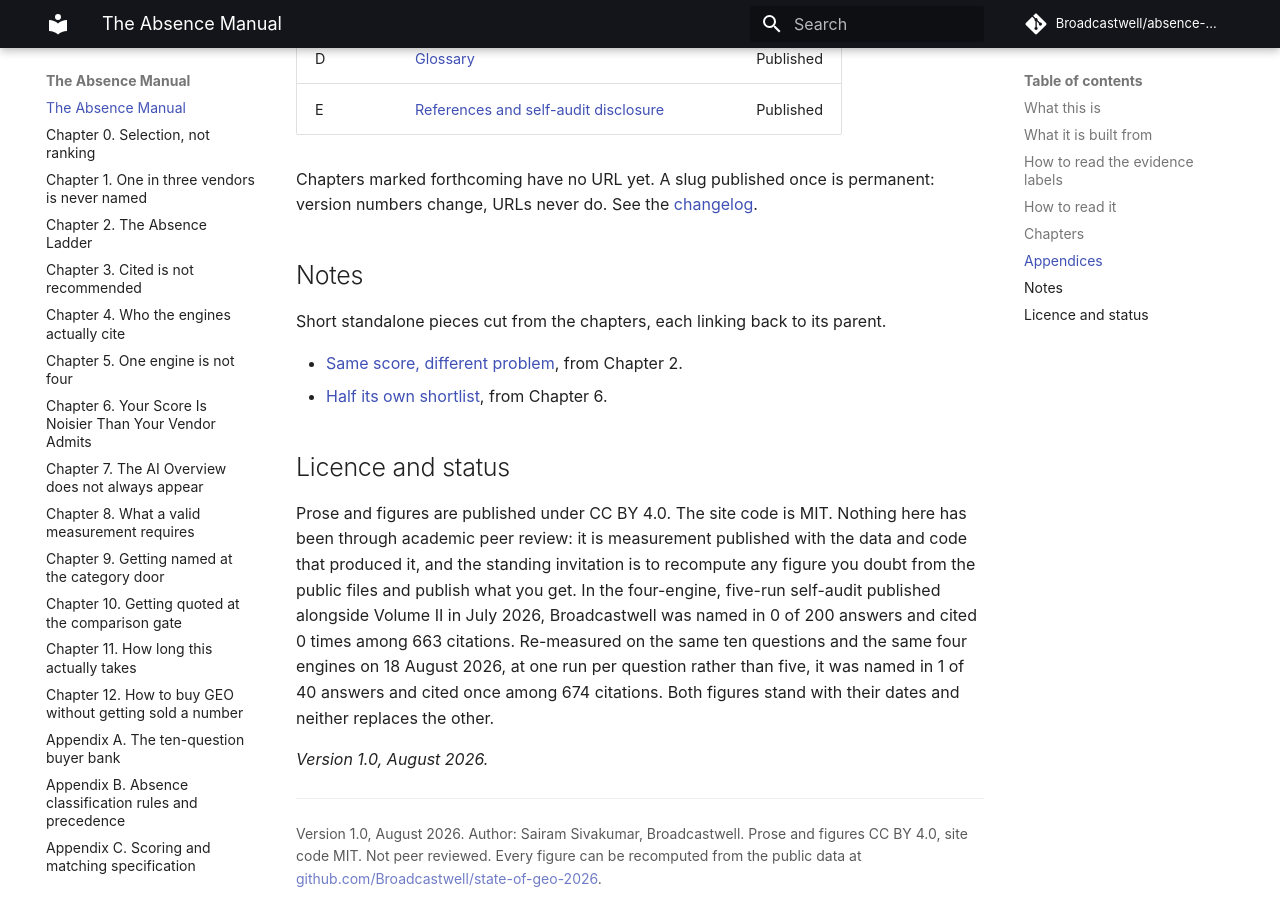
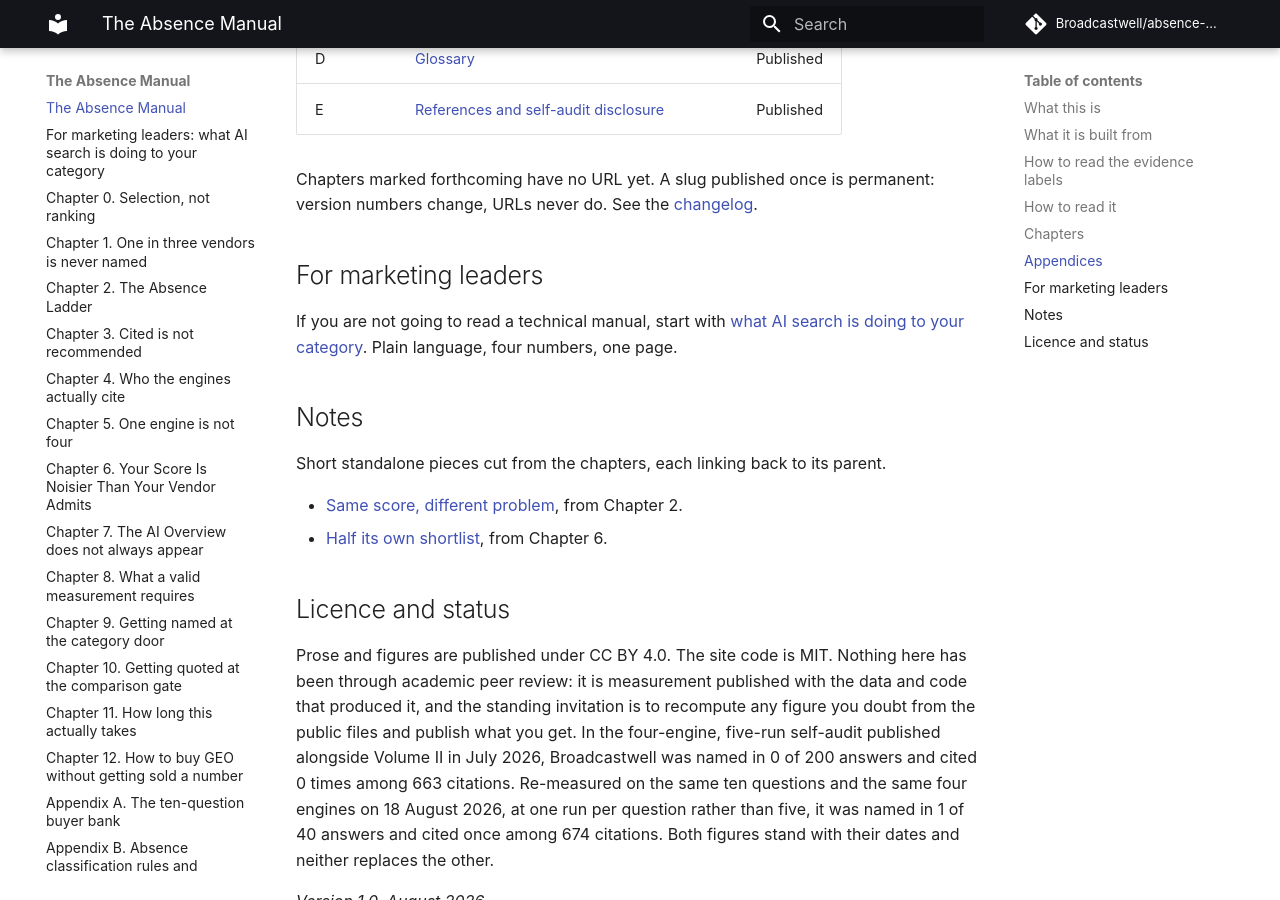
Before and after one commit to Broadcastwell/absence-manual, an MkDocs documentation site: the page built from docs/index.md, in a window 1280 px wide and 900 px high, scrolled down 2902 px. Built offline with MkDocs 1.6.1 and Material for MkDocs 9.7.7, drawn with Linux system fonts in a browser that asks for light colours; comment, search, counter and statistics services are not loaded; some of the changed lines change nothing that is shown.

Commit message:
The buyer facing page at for-buyers

```diff
--- /dev/null
+++ b/docs/for-buyers.md
@@ -0,0 +1,98 @@
+---
+title: "For marketing leaders: what AI search is doing to your category"
+headline: "For marketing leaders: what AI search is doing to your category, in plain language"
+description: "A short, plain-language account of how AI answers pick which vendors to name, why most companies are missing from them, why the number your agency shows you may not mean what you think, and what to do next."
+page_class: page
+schema_type: Article
+date_published: "2026-08-18T00:00:00+00:00"
+date_modified: "2026-08-18T00:00:00+00:00"
+is_based_on: "https://github.com/Broadcastwell/state-of-geo-2026"
+---
+
+# For marketing leaders: what AI search is doing to your category
+
+This page is the short version. It has no jargon and four numbers. If you want the full technical treatment, the rest of this manual is free and there is no form anywhere on it.
+
+## Your buyers are asking a machine first
+
+A meaningful share of the research that used to happen on a results page now happens inside a generated answer. Someone types a question about your category, and an AI product replies with a short list of vendors and a paragraph about each. That reply is the shortlist. For many buyers it is the only shortlist they will see before they start booking calls.
+
+The important thing about that reply is how short it is. In our published research across 860 scored AI answers, the average answer named about two vendors. Not ten. Two.
+
+## Which means most companies are simply missing
+
+When there are only two places, most companies get none. Across 85 B2B software companies we measured, 35% were never named once in ten questions about their own category. Not ranked low. Named zero times.
+
+That is the first thing to understand about this channel: it is not a leaderboard where you are somewhere in the middle. It is a door you are either through or not through. Being absent is the normal condition, not the exceptional one.
+
+## There are two doors, not one
+
+This is the part that changes what you should do, and almost nobody separates them.
+
+**The first door is whether the engine thinks you are one of the companies in your category at all.** When a buyer asks "who are the best tools for X", the engine assembles a handful of candidates before it writes a word. If you are not among the candidates, nothing else matters. In our data, companies that were never named lost mostly these questions: broad ones, that do not mention a competitor by name, that simply ask who exists.
+
+**The second door is whether the engine prefers you when it is comparing you with someone specific.** Companies that were named in most answers had cleared the first door. What they still lost was almost entirely head-to-head questions of the form "you versus them".
+
+These need different work. Getting through the first door is about whether credible information about you exists in enough places for a machine to conclude that you belong in the category. Getting through the second is about whether there is something specific and checkable it can quote about you against a named rival. If you are stuck at the first door and someone sells you work aimed at the second, you will pay for content very few people will ever see.
+
+## Why the number you were shown may not mean what you think
+
+If an agency or a tool has already given you an AI visibility score, three things are worth knowing before you act on it.
+
+**It probably covers one AI product, not all of them.** These systems disagree with each other much more than people expect. Of 32 companies we tested on more than one engine, 14 were visible on some and invisible on others. Almost half would get a different verdict depending on which one happened to be measured. A single number labelled "AI search" is usually a number about one product.
+
+**It was probably measured once.** Ask the same AI product the identical question twice, minutes apart, and it agrees with only about half of its own previous list. That is not a fault, it is how these systems work. But it means a single measurement is one draw from a range, and the difference between your score in March and your score in June can easily be the tool rather than your company.
+
+**On some questions there was no answer at all.** Google does not generate an AI overview for every question. When it does not, there is nothing to appear in. If those questions were quietly dropped from the calculation, the percentage you were shown is bigger than it should be.
+
+None of this means measurement is pointless. It means a number without its engine, its date, its questions and its number of runs cannot be interpreted, and most numbers in this market arrive without them.
+
+## What to do about it, in order
+
+**First, find out which door you are at.** You do not need to buy anything to do this. Write down the ten questions a real buyer in your category would type. Put each one into an AI product with web search on. Write down only whether your company was named. Then look at the questions where you were not named and sort them into two piles: broad questions about who exists in the category, and questions naming you against a specific competitor.
+
+Whichever pile is bigger tells you which door you are standing at. That is the whole diagnostic and it costs you an afternoon.
+
+**Second, be sceptical of anything sold before that diagnosis.** A proposal that recommends the same programme regardless of which pile is bigger has not looked at your situation. Ask a supplier which door your data says you are at, and ask to see the questions that support the answer.
+
+**Third, ask what will exist when the work is finished.** Not how many pages will be published, but what credible information about your company will exist in places you do not own. That is what the first door responds to, and it is the question most proposals answer least clearly.
+
+**Fourth, insist on being able to check the work later.** Fix the question set on day one and never change it. Require that each question is asked more than once every time it is measured. Ask for the raw answers, not just a dashboard. All three are cheap at the start and impossible to add afterwards.
+
+## An honest note about who wrote this
+
+Broadcastwell ran the research this page is based on and sells services in the category it measures. That is a real conflict and the only useful response to it is to publish everything, which we have: all the data, all the analysis code, and the questions. If you think a number here is wrong, you can recompute it and publish what you get.
+
+We also measure ourselves on the same terms. In our own most recent check, across four AI products and ten questions about our own category, we were named once in forty answers. The one mention was an engine quoting our research while recommending other agencies. We publish that because a firm asking you to demand evidence should be willing to be measured by it.
+
+## Where to go next
+
+If you are evaluating suppliers or tools, [Chapter 12: How to buy GEO without getting sold a number](https://docs.broadcastwell.com/how-to-buy-geo/) is the practical companion to this page. It has twelve questions to put to any supplier, a description of what a defensible deliverable looks like, and a section on when the right decision is to hire nobody at all.
+
+If you want the underlying research, [the manual itself](https://docs.broadcastwell.com/) is free, ungated and has no email capture anywhere on it. It is one chapter per page and every number in it traces back to a published dataset you can download.
+
+## About this manual
+
+**Author.** Sairam Sivakumar, Broadcastwell.
+
+**Operator disclosure.** Broadcastwell ran this measurement and sells services in the category it measures. Broadcastwell is excluded from the measured sample and from every ranking. The mitigation is not that the conflict is absent, it is that the raw data and the code are public and the result can be recomputed by anyone who disagrees.
+
+**Self-audit, July 2026.** In the four-engine, five-run self-audit published alongside Volume II in July 2026, Broadcastwell was named in 0 of 200 answers and cited 0 times among 663 citations. That published figure stands with its date and is never replaced.
+
+**Self-audit, 18 August 2026.** Re-measured on the same ten published questions across the same four engines, at one run per question rather than five, between 03:51 and 04:03 UTC on 18 August 2026: named in 1 of 40 answers, and cited once among 674 citations. The single naming and the single citation are the same answer, in which the engine quoted Broadcastwell's own published visibility page as a source. The two lines are not directly comparable, because one rests on five runs per question and the other on one.
+
+**Not peer reviewed.** This is an independent industry study published as an open dataset with the analysis code that produced every figure in it. It has not been through academic peer review. Read it as measurement, and check the measurement. If you disagree with a number here, recompute it from the public data and publish what you get.
+
+**Licence.** Prose and figures CC BY 4.0. Site code MIT.
+
+**The three volumes.**
+
+| Volume | What it covers | DOI |
+|-|-|-|
+| Volume I | 85 companies, 61 categories, 860 scored answers, 5,160 citations across 1,753 domains, one engine held constant | [10.5281/zenodo.21537014](https://doi.org/10.5281/zenodo.21537014) |
+| Volume II | The Absence Ladder. All 616 absence records classified by question shape | [10.5281/zenodo.21586091](https://doi.org/10.5281/zenodo.21586091) |
+| Volume III | Cross-engine divergence. 280 questions, 40 categories, four engines, 853 answers | [10.5281/zenodo.21789120](https://doi.org/10.5281/zenodo.21789120) |
+
+Data and analysis code for all three volumes: [github.com/Broadcastwell/state-of-geo-2026](https://github.com/Broadcastwell/state-of-geo-2026).
+
+*Version 1.0, August 2026.*
--- a/docs/index.md
+++ b/docs/index.md
@@ -76,6 +76,10 @@
 
 Chapters marked forthcoming have no URL yet. A slug published once is permanent: version numbers change, URLs never do. See the [changelog](https://github.com/Broadcastwell/absence-manual/blob/main/CHANGELOG.md).
 
+## For marketing leaders
+
+If you are not going to read a technical manual, start with [what AI search is doing to your category](for-buyers.md). Plain language, four numbers, one page.
+
 ## Notes
 
 Short standalone pieces cut from the chapters, each linking back to its parent.
```
Also changed, not shown: docs/.pages.
